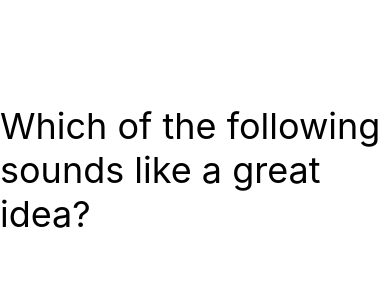
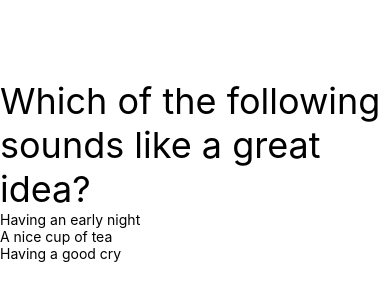
Before and after one commit to lmiller1990/drunk-app, a React Native app: screen / in a window 390 px wide. Shown: the part 252-552 px from the top of the page. Built offline with nearby package versions, Linux system fonts and the light colour scheme.

Commit message:
Display answers

```diff
--- /dev/null
+++ b/components/Answer.js
@@ -0,0 +1,18 @@
+import React from 'react'
+import { StyleSheet, Text, View } from 'react-native'
+
+export default class Question extends React.Component {
+  render() {
+    return (
+      <View>
+        <Text>{this.props.answer.text}</Text>
+      </View>
+    )
+  }
+}
+
+const styles = StyleSheet.create({
+  question: {
+    fontSize: 20
+  }
+})
--- a/components/Question.js
+++ b/components/Question.js
@@ -1,5 +1,6 @@
 import React from 'react'
 import { StyleSheet, Text, View } from 'react-native'
+import Answer from './Answer'
 
 export default class Question extends React.Component {
   render() {
@@ -10,6 +11,12 @@ export default class Question extends React.Component {
         >
           {this.props.question.text}
         </Text>
+        { this.props.question.answers.map(x =>
+          <Answer
+            key={x.id}
+            answer={x}
+          />)
+        }
       </View>
     )
   }
```
